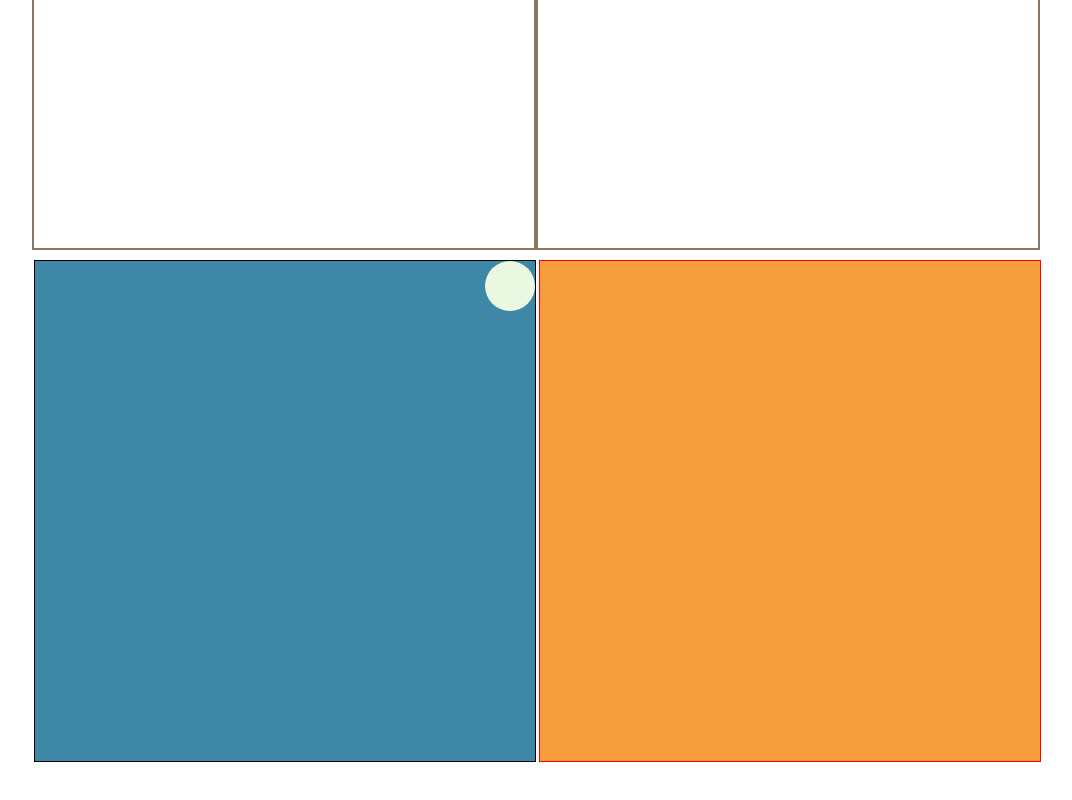
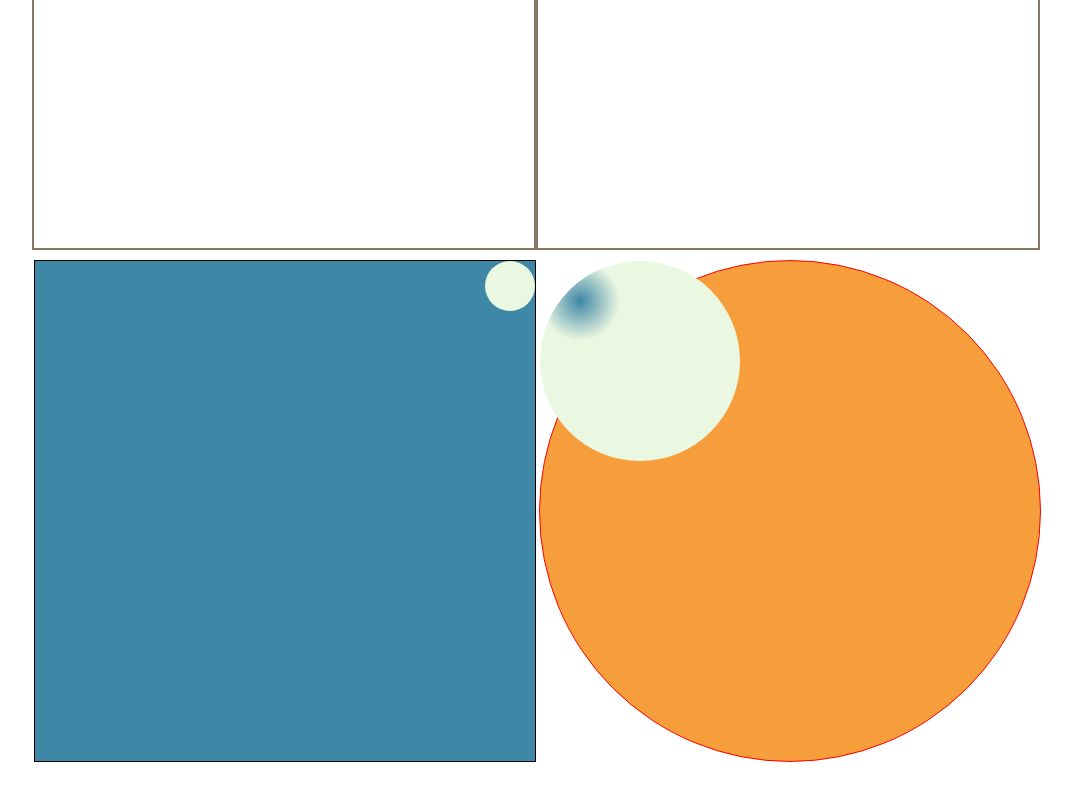
Before and after one commit to DTC-Formation/kotrana-animation-donal-R77, a plain HTML site: page index.html in a window 1280 px wide. Shown: the part 1375-2175 px from the top of the page, without its empty margins (104-1176 px from the left). Drawn offline with Linux system fonts and the light colour scheme.

Commit message:
Animation like a orbit

```diff
--- a/assets/style.css
+++ b/assets/style.css
@@ -285,4 +285,21 @@ p {
     background: #f69d3c;
     border: 1px solid red;
     width: 500px;
+    height: 500px;
+    border-radius: 50%;
+    animation: like-a-orbit 5s linear  infinite normal;
 }
+.child2 {
+    width: 200px;
+    height: 200px;
+    border-radius: 50%;
+    background:radial-gradient(closest-side at 40px 40px, #3f87a6, #ebf8e1);
+}
+@keyframes like-a-orbit {
+    from {
+        transform: rotate(0);
+    }
+    to {
+        transform: rotate(360deg);
+    }
+}
--- a/index.html
+++ b/index.html
@@ -51,7 +51,11 @@
 
             </div>
         </div>
-        <div class="anim002"></div>
+        <div class="anim002">
+            <div class="child2">
+
+            </div>
+        </div>
         <div class="anim003"></div>
         <div class="anim004"></div>
         <div class="anim005"></div>
```
